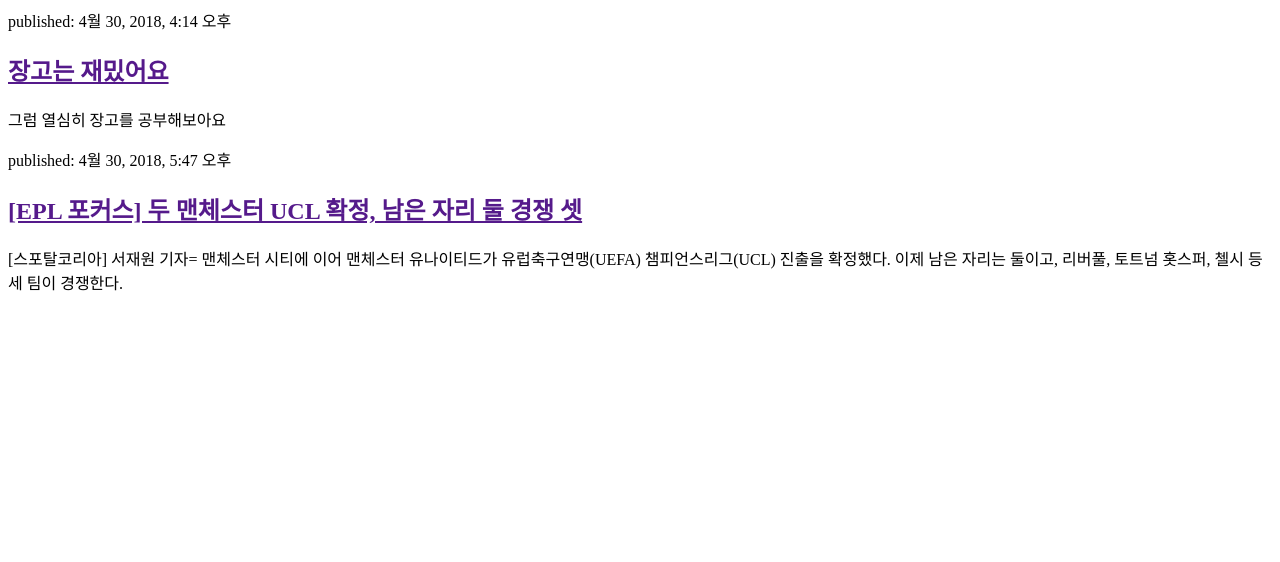
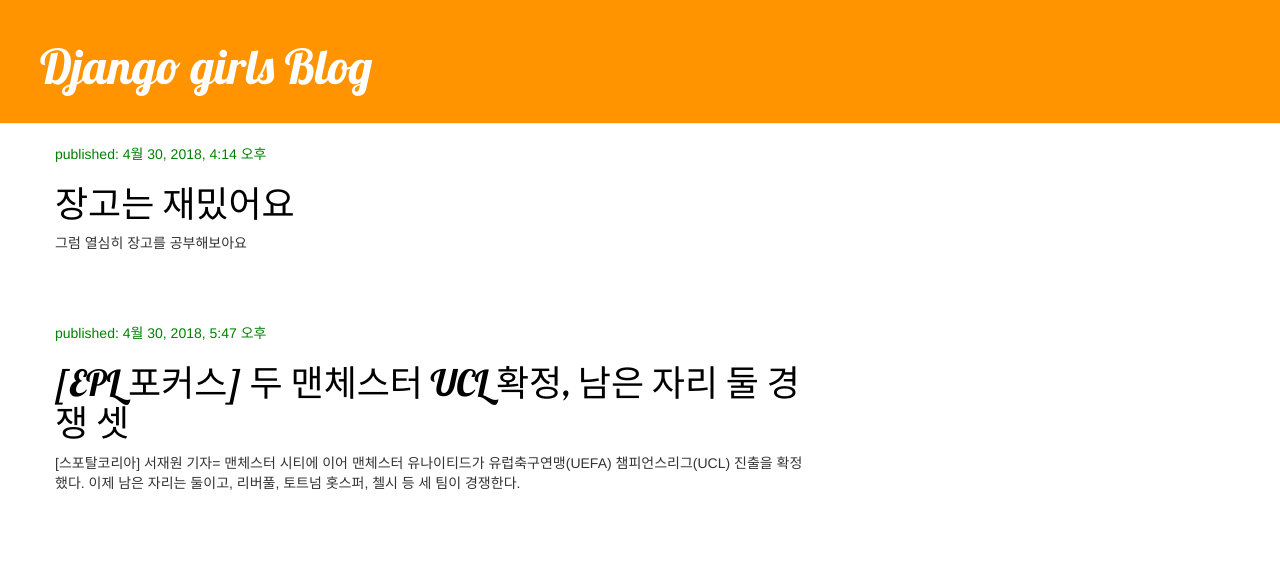
Before and after one commit to XXOK/Djangogirls, a Django app: page / in a window 1280 px wide. Shown: the top 562 px of the page. Run offline with Django 3.2, Linux system fonts and the light colour scheme; data comes from the database, SQL or seed files in the repository; some libraries are stand-ins or nearby versions.

Commit message:
css 사용하기 / static

```diff
--- /dev/null
+++ b/blog/static/blog/blog.css
@@ -0,0 +1,47 @@
+.page-header {
+    background-color: #ff9400;
+    margin-top: 0;
+    padding: 20px 20px 20px 40px;
+}
+
+.page-header h1, .page-header h1 a, .page-header h1 a:visited, .page-header h1 a:active {
+    color: #ffffff;
+    font-size: 36pt;
+    text-decoration: none;
+}
+
+.content {
+    margin-left: 40px;
+}
+
+h1, h2, h3, h4 {
+    font-family: 'Lobster', cursive;
+}
+
+.date {
+    color: green;
+}
+
+.save {
+    float: right;
+}
+
+.post-form textarea, .post-form input {
+    width: 100%;
+}
+
+.top-menu, .top-menu:hover, .top-menu:visited {
+    color: #ffffff;
+    float: right;
+    font-size: 26pt;
+    margin-right: 20px;
+}
+
+.post {
+    margin-bottom: 70px;
+}
+
+.post h1 a, .post h1 a:visited,
+.post h2 a, .post h2 a:visited {
+    color: #000000;
+}
--- a/blog/templates/blog/post_list.html
+++ b/blog/templates/blog/post_list.html
@@ -1,15 +1,34 @@
+{% load staticfiles %}
+
 <html>
     <head>
+        <meta charset="utf-8"/>
+        <link rel="stylesheet" href="//maxcdn.bootstrapcdn.com/bootstrap/3.2.0/css/bootstrap.min.css">
+        <link rel="stylesheet" href="//maxcdn.bootstrapcdn.com/bootstrap/3.2.0/css/bootstrap-theme.min.css">
+        <link href="//fonts.googleapis.com/css?family=Lobster&subset=latin,latin-ext" rel="stylesheet" type="text/css">
+        <link rel="stylesheet" href="{% static "blog/blog.css" %}"/>
         <title>Django Girls blog</title>
+
     </head>
     <body>
+        <div class="page-header">
+            <h1><a href="{% url 'post_list' %}">Django girls Blog</a></h1>
+        </div>
 
-        {% for post in post_list %}
-            <div>
-                <p>published: {{ post.published_date }}</p>
-                <h2><a href="">{{ post.title }}</a></h2>
-                <p>{{ post.text|linebreaks }}</p>
+        <div class="content container">
+            <div class="row">
+                <div class="col-md-8">
+                    {% for post in post_list %}
+                        <div class="post">
+                            <div class="date">
+                                <p>published: {{ post.published_date }}</p>
+                            </div>
+                            <h1><a href="">{{ post.title }}</a></h1>
+                            <p>{{ post.text|linebreaksbr }}</p>
+                        </div>
+                    {% endfor %}
+                </div>
             </div>
-        {% endfor %}
+        </div>
     </body>
 </html>
```
